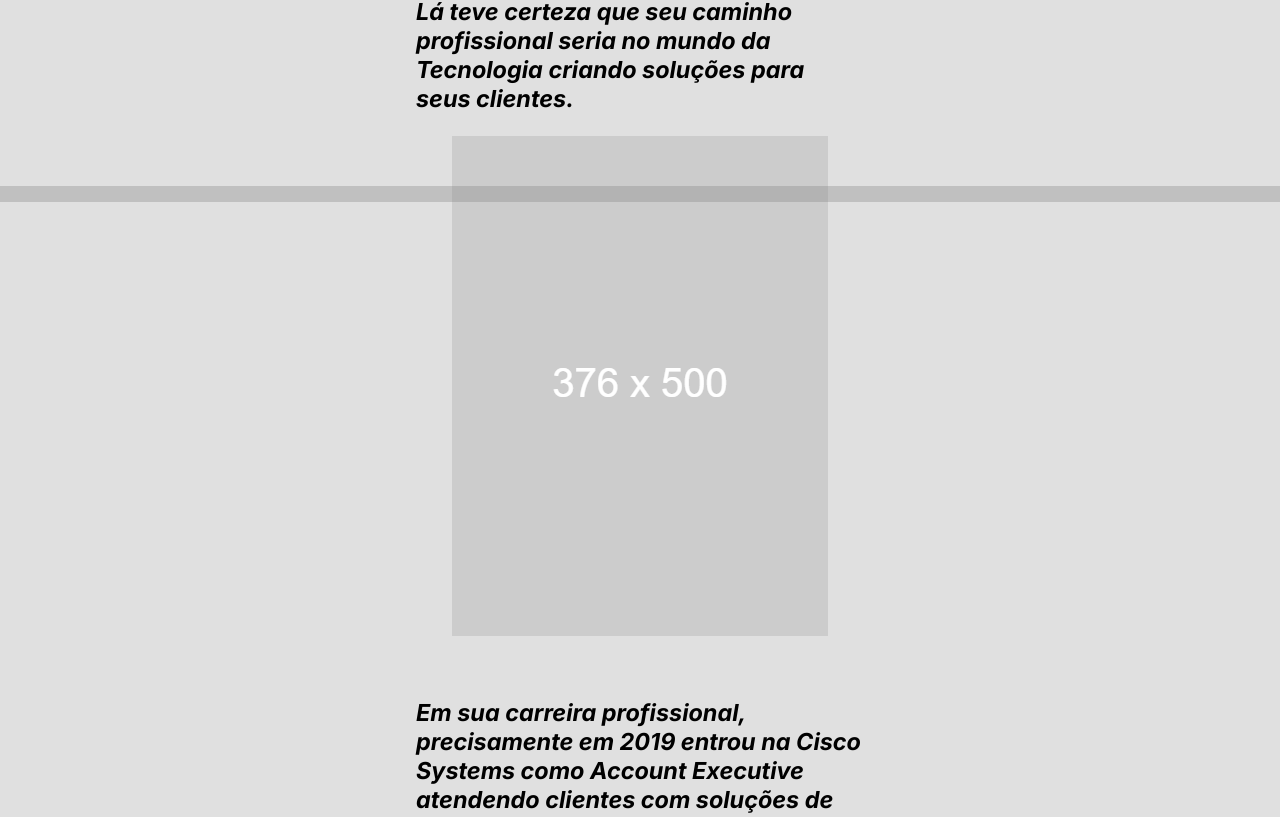
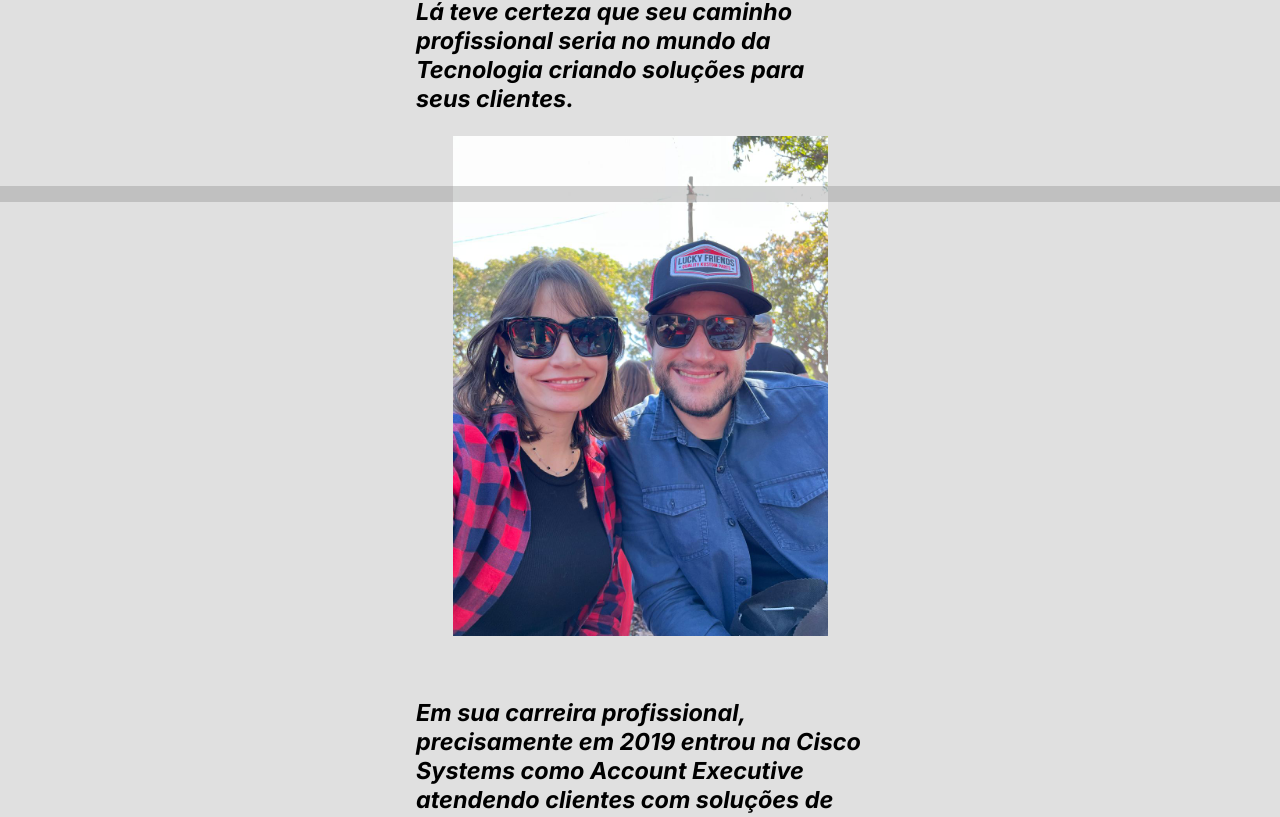
Before and after one commit to Roddy192/rbg_site, a plain HTML site: page sobre_mim.html in a window 1280 px wide. Shown: the part 598-1415 px from the top of the page. Drawn offline with Linux system fonts and the light colour scheme; a web font is replaced by a local one.

Commit message:
update2 07-01-25

```diff
--- a/sobre_mim.html
+++ b/sobre_mim.html
@@ -35,7 +35,7 @@
             </div>
         </div>
 
-        <div><img src="./imagens/dummy_376x500.png" alt=""></div>
+        <div><img src="./imagens/foto_sobre.jpeg" alt="Minha Foto" style="height: 500px; width: 375px ;"></div>
 
         <div class="upperBody">
             <div>
```
